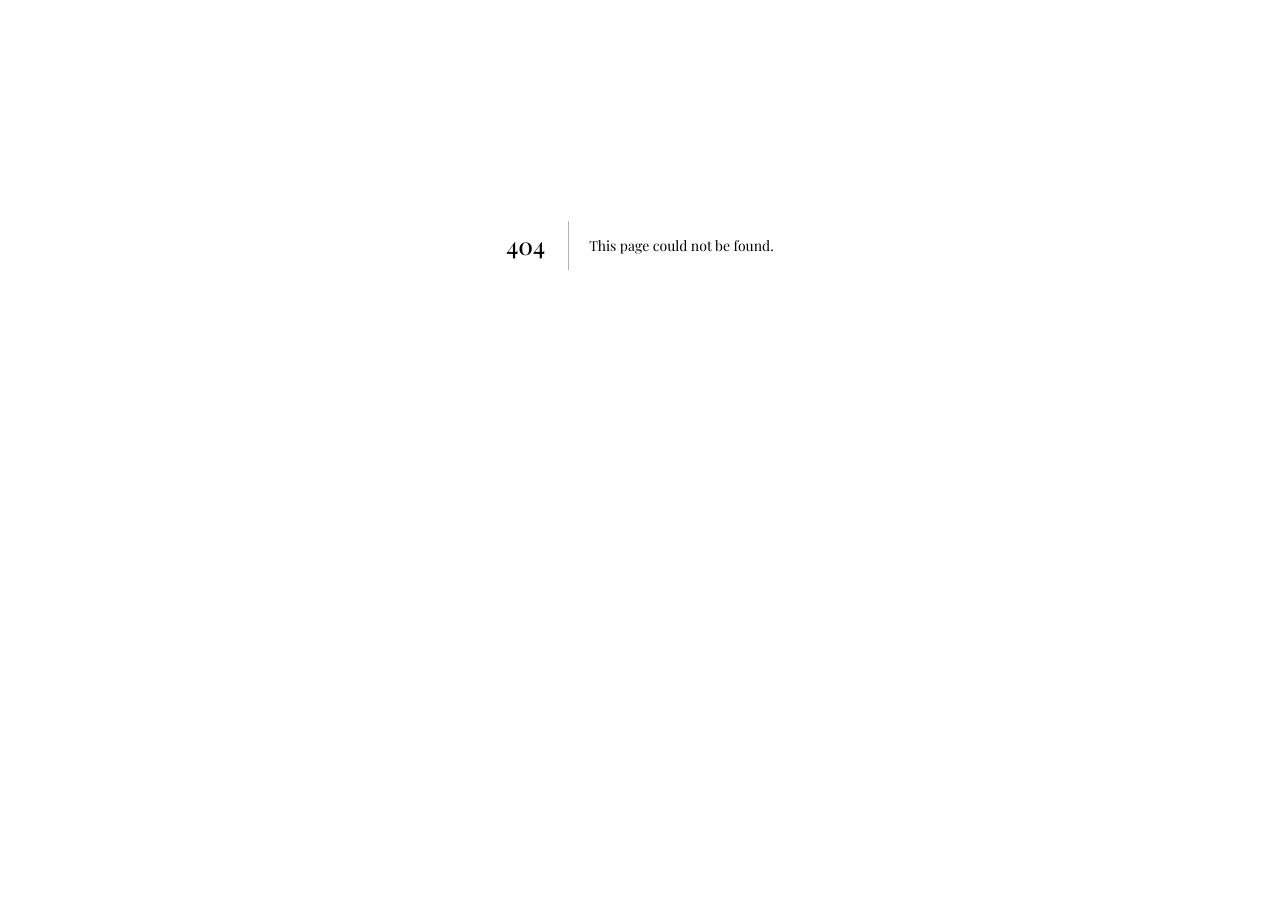
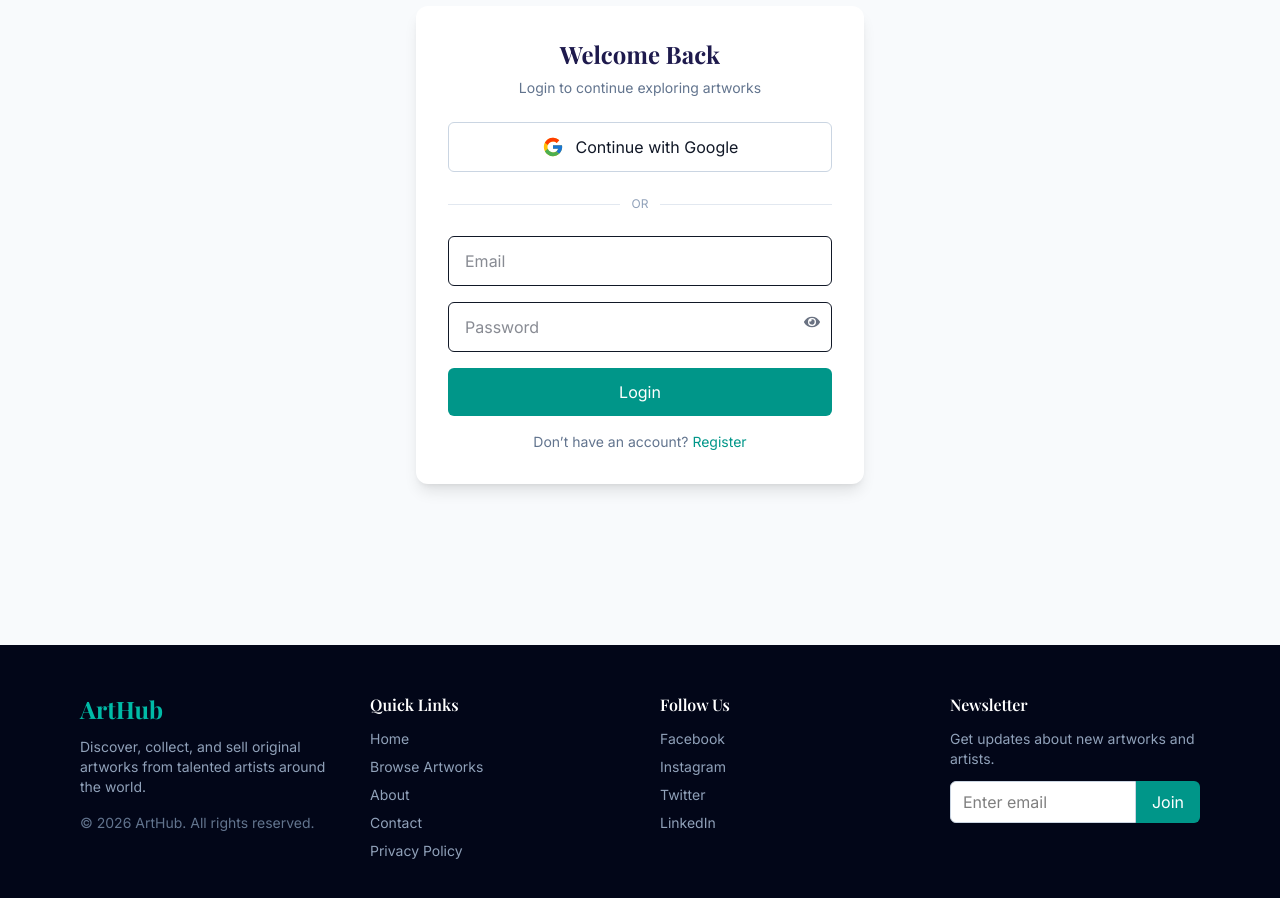
Before and after one commit to nnanjum1/arthub_client, a Next.js app: page /login in a window 1280 px wide. Before the commit this address had no page. Shown: the part 220-1118 px from the top of the page. Before the commit the page ends 865 px from the top, so only its background shows below. Built offline with nearby package versions, Linux system fonts and the light colour scheme; a web font is replaced by a local one.

Commit message:
footer and login page completed

```diff
--- a/package.json
+++ b/package.json
@@ -11,7 +11,9 @@
   "dependencies": {
     "next": "16.2.9",
     "react": "19.2.4",
-    "react-dom": "19.2.4"
+    "react-dom": "19.2.4",
+    "react-icons": "^5.6.0",
+    "react-toastify": "^11.1.0"
   },
   "devDependencies": {
     "@tailwindcss/postcss": "^4",
--- a/src/app/components/Banner.jsx
+++ b/src/app/components/Banner.jsx
@@ -34,7 +34,7 @@ export default function Hero() {
     }, []);
 
     return (
-        <div className="relative w-full h-[80vh] overflow-hidden">
+        <div className="relative w-[90%] mx-auto h-[80vh] mb-5 ">
 
             {slides.map((slide, i) => (
                 <div
--- /dev/null
+++ b/src/app/components/Footer.jsx
@@ -0,0 +1,85 @@
+"use client"
+import React from "react";
+import Link from "next/link";
+import { toast } from "react-toastify";
+
+export default function Footer() {
+    return (
+        <footer className="bg-slate-950 text-white">
+
+            <div className="w-[90%] mx-auto px-4 py-12 grid grid-cols-1 md:grid-cols-4 gap-10 text-center md:text-left items-center md:items-start">
+
+                <div className="flex flex-col items-center md:items-start">
+                    <h2 className="text-2xl font-bold text-teal-500">
+                        ArtHub
+                    </h2>
+
+                    <p className="text-slate-400 mt-3 text-sm max-w-xs">
+                        Discover, collect, and sell original artworks from talented artists around the world.
+                    </p>
+
+                    <p className="text-slate-500 text-sm mt-4">
+                        © {new Date().getFullYear()} ArtHub. All rights reserved.
+                    </p>
+                </div>
+
+                <div className="flex flex-col items-center md:items-start">
+                    <h3 className="font-semibold mb-3">Quick Links</h3>
+
+                    <div className="flex flex-col gap-2 text-slate-400 text-sm">
+                        <Link href="/" className="hover:text-teal-500">Home</Link>
+                        <Link href="/browse" className="hover:text-teal-500">Browse Artworks</Link>
+                        <Link href="/about" className="hover:text-teal-500">About</Link>
+                        <Link href="/contact" className="hover:text-teal-500">Contact</Link>
+                        <Link href="/privacy" className="hover:text-teal-500">Privacy Policy</Link>
+                    </div>
+                </div>
+
+                <div className="flex flex-col items-center md:items-start">
+                    <h3 className="font-semibold mb-3">Follow Us</h3>
+
+                    <div className="flex flex-col gap-2 text-slate-400 text-sm">
+
+                        <a href="https://facebook.com" target="_blank" className="hover:text-teal-500">
+                            Facebook
+                        </a>
+
+                        <a href="https://instagram.com" target="_blank" className="hover:text-teal-500">
+                            Instagram
+                        </a>
+
+                        <a href="https://twitter.com" target="_blank" className="hover:text-teal-500">
+                            Twitter
+                        </a>
+
+                        <a href="https://linkedin.com" target="_blank" className="hover:text-teal-500">
+                            LinkedIn
+                        </a>
+
+                    </div>
+                </div>
+
+                <div className="flex flex-col items-center md:items-start">
+                    <h3 className="font-semibold mb-3">Newsletter</h3>
+
+                    <p className="text-slate-400 text-sm mb-3 max-w-xs">
+                        Get updates about new artworks and artists.
+                    </p>
+
+                    <div className="flex w-full max-w-xs">
+                        <input
+                            type="email"
+                            placeholder="Enter email"
+                            className="w-full px-3 py-2 rounded-l-md bg-white text-black border border-slate-300 outline-none"
+                        />
+
+                        <button onClick={() => toast.success("Will be implemented later!")} className="bg-teal-600 px-4 rounded-r-md hover:bg-teal-700 transition" >
+                            Join
+                        </button>
+                    </div>
+                </div>
+
+            </div>
+        </footer>
+    );
+}
--- a/src/app/components/NavBar.jsx
+++ b/src/app/components/NavBar.jsx
@@ -19,7 +19,7 @@ export default function Navbar() {
 
     return (
         <nav className="sticky top-0 z-50 bg-white/80 backdrop-blur-md border-b border-slate-100">
-            <div className="max-w-7xl mx-auto px-4 h-16 flex items-center justify-between">
+            <div className="w-[90%] mx-auto h-16 flex items-center justify-between">
 
                 <Link href="/" className="flex items-center gap-2">
                     <Image
--- a/src/app/globals.css
+++ b/src/app/globals.css
@@ -2,7 +2,7 @@
 
 body {
   font-family: var(--font-inter);
-  background-color: #f5f1ea;
+  background-color: #Ffffff;
   color: #111827;
 }
 
--- a/src/app/layout.js
+++ b/src/app/layout.js
@@ -1,6 +1,8 @@
 import "./globals.css";
 import { Inter, Playfair_Display } from "next/font/google";
 import NavBar from "./components/NavBar";
+import Footer from "./components/Footer";
+import { ToastContainer } from "react-toastify";
 
 const inter = Inter({
   subsets: ["latin"],
@@ -20,6 +22,8 @@ export default function RootLayout({ children }) {
       <body>
         <NavBar />
         {children}
+        <Footer />
+        <ToastContainer />
       </body>
 
     </html>
--- /dev/null
+++ b/src/app/login/page.jsx
@@ -0,0 +1,135 @@
+"use client";
+
+import React, { useState } from "react";
+import Link from "next/link";
+import { FcGoogle } from "react-icons/fc";
+import { FaEye, FaEyeSlash } from "react-icons/fa";
+
+const LoginPage = () => {
+    const [showPassword, setShowPassword] = useState(false);
+    const [form, setForm] = useState({
+        email: "",
+        password: "",
+    });
+
+    const [errors, setErrors] = useState({});
+
+    const handleChange = (e) => {
+        setForm({ ...form, [e.target.name]: e.target.value });
+    };
+
+    const handleLogin = () => {
+        let newErrors = {};
+
+        if (!form.email) newErrors.email = "Email is required";
+        if (!form.password) newErrors.password = "Password is required";
+
+        setErrors(newErrors);
+
+        if (Object.keys(newErrors).length === 0) {
+            console.log("Login success (future backend)");
+        }
+    };
+
+    const handleGoogleLogin = () => {
+        console.log("Google login will be implemented later");
+    };
+
+    return (
+        <div className="min-h-screen flex items-center justify-center bg-slate-50 px-4">
+
+            <div className="w-full max-w-md bg-white shadow-lg rounded-xl p-8">
+
+                <h1 className="text-2xl font-bold text-center text-indigo-950">
+                    Welcome Back
+                </h1>
+
+                <p className="text-center text-slate-500 mt-2 text-sm">
+                    Login to continue exploring artworks
+                </p>
+
+                <button
+                    onClick={handleGoogleLogin}
+                    className="mt-6 w-full flex items-center justify-center gap-3 border border-slate-300 rounded-md py-3 hover:bg-slate-50 transition"
+                >
+                    <FcGoogle size={22} />
+                    Continue with Google
+                </button>
+
+                <div className="my-6 flex items-center gap-3">
+                    <div className="h-px bg-slate-200 flex-1"></div>
+                    <span className="text-xs text-slate-400">OR</span>
+                    <div className="h-px bg-slate-200 flex-1"></div>
+                </div>
+
+                <form className="flex flex-col gap-4">
+
+                    {/* Email */}
+                    <div>
+                        <input
+                            type="email"
+                            name="email"
+                            placeholder="Email"
+                            value={form.email}
+                            onChange={handleChange}
+                            className="w-full px-4 py-3 border rounded-md outline-none focus:border-teal-600"
+                        />
+                        {errors.email && (
+                            <p className="text-red-500 text-sm mt-1">
+                                {errors.email}
+                            </p>
+                        )}
+                    </div>
+
+                    {/* Password */}
+                    <div className="relative">
+
+                        <input
+                            type={showPassword ? "text" : "password"}
+                            name="password"
+                            placeholder="Password"
+                            value={form.password}
+                            onChange={handleChange}
+                            className="w-full px-4 py-3 border rounded-md outline-none focus:border-teal-600"
+                        />
+
+                        <button
+                            type="button"
+                            onClick={() => setShowPassword(!showPassword)}
+                            className="absolute right-3 top-3 text-gray-500"
+                        >
+                            {showPassword ? <FaEyeSlash /> : <FaEye />}
+                        </button>
+
+                        {errors.password && (
+                            <p className="text-red-500 text-sm mt-1">
+                                {errors.password}
+                            </p>
+                        )}
+
+                    </div>
+
+                    {/* Login Button */}
+                    <button
+                        type="button"
+                        onClick={handleLogin}
+                        className="bg-teal-600 text-white py-3 rounded-md hover:bg-teal-700 transition"
+                    >
+                        Login
+                    </button>
+
+                </form>
+
+                <p className="text-center text-sm text-slate-500 mt-4">
+                    Don’t have an account?{" "}
+                    <Link href="/register" className="text-teal-600">
+                        Register
+                    </Link>
+                </p>
+
+            </div>
+        </div>
+    );
+};
+
+export default LoginPage;
```
Also changed, not shown: 1 other file (tests, documents, lock files or other folders).
